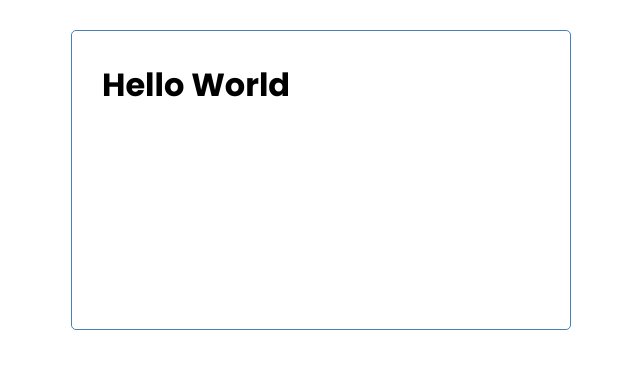
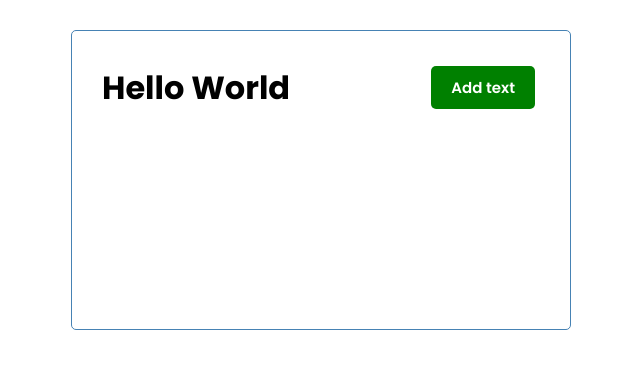
Before and after one commit to ibnAbdulatif/vuejs-project, a Vue app: page / in a window 1280 px wide. Shown: the top 368 px of the page, without its empty margins (319-959 px from the left). Built offline with nearby package versions, Linux system fonts and the light colour scheme.

Commit message:
example props and button

```diff
--- a/src/components/Button.vue
+++ b/src/components/Button.vue
@@ -1,9 +1,20 @@
 <template>
-  <button></button>
+  <button @click="onClick()" :style="{ background: color }" class="btn">
+    {{ text }}
+  </button>
 </template>
 
 <script>
 export default {
   name: "Button",
+  props: {
+    text: String,
+    color: String,
+  },
+  methods: {
+    onClick() {
+      alert("Hello Vue");
+    },
+  },
 };
 </script>
--- a/src/components/Header.vue
+++ b/src/components/Header.vue
@@ -1,12 +1,17 @@
 <template>
   <header>
     <h1>Hello World</h1>
+    <Button text="Add text" color="green" />
   </header>
 </template>
 
 <script>
+import Button from "./Button";
 export default {
   name: "Header",
+  components: {
+    Button,
+  },
 };
 </script>
 
```
